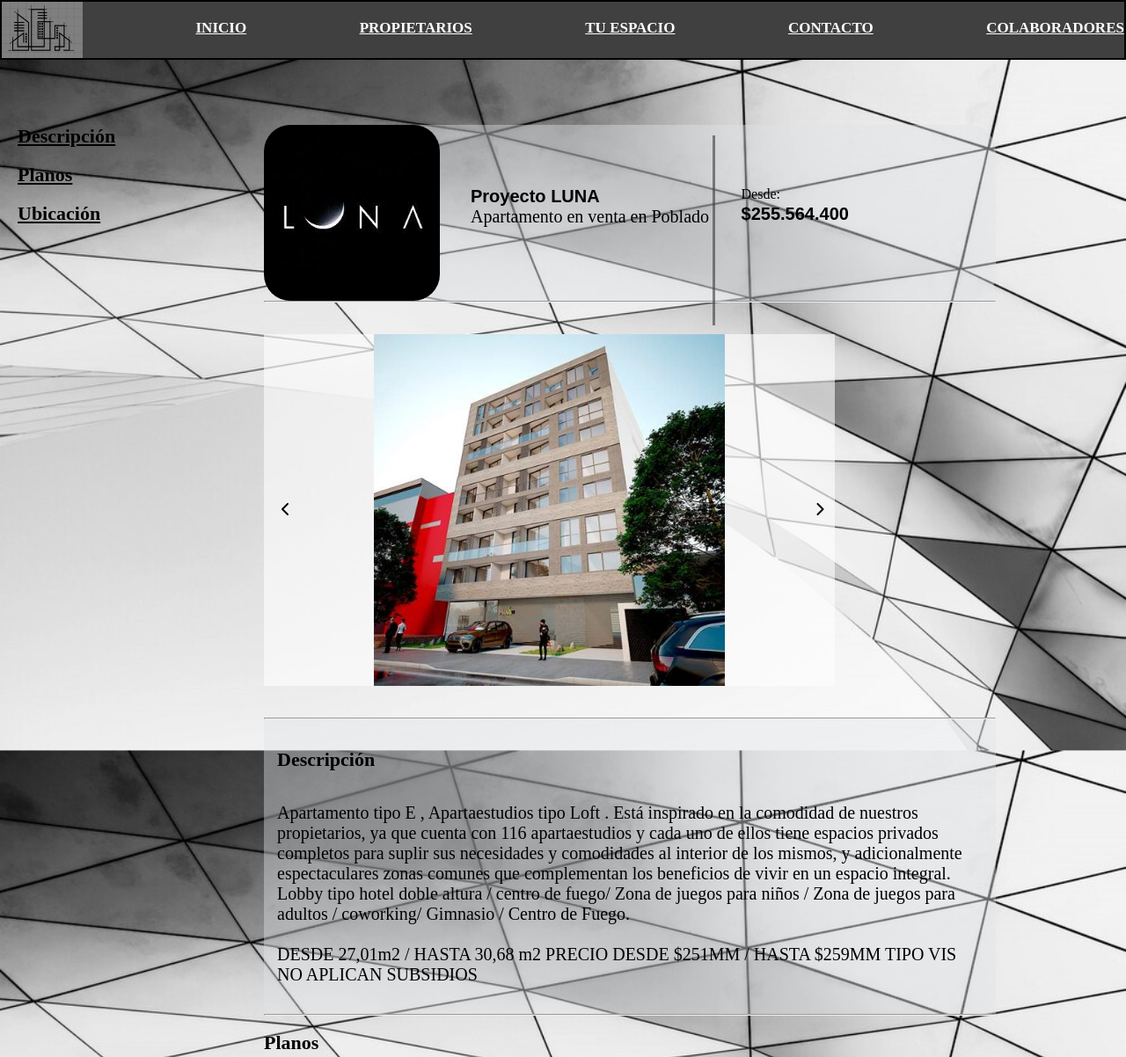
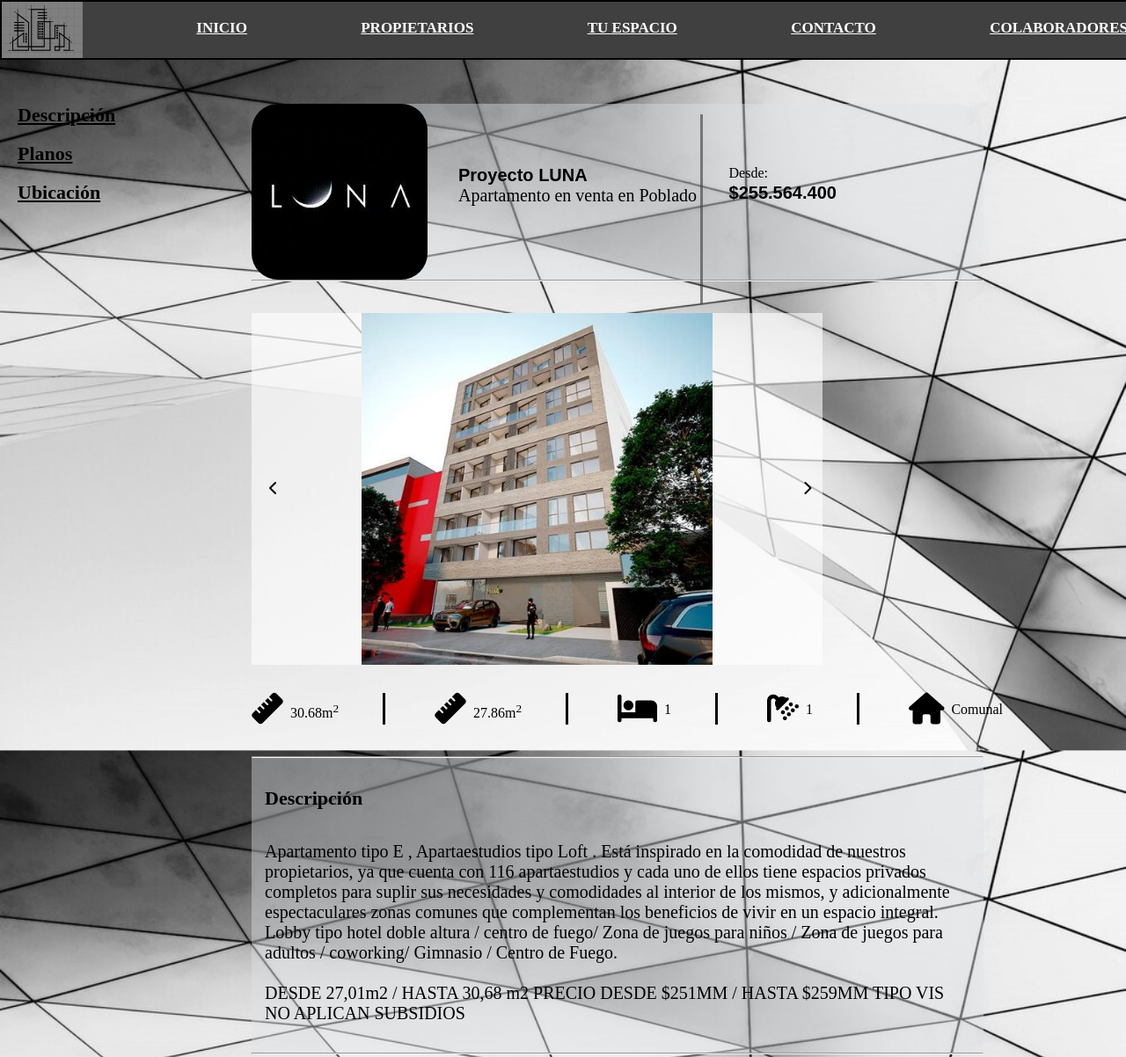
Before and after one commit to Santiscano/proyecto-integrador-cesde, a plain HTML site: page frontend/proyecto_luna.html in a window 1280 px wide. Shown: the top 1202 px of the page at 88% size. Drawn offline with Linux system fonts and the light colour scheme.

Commit message:
cambios en proyecto luna

```diff
--- a/frontend/css/style-luna.css
+++ b/frontend/css/style-luna.css
@@ -9,6 +9,7 @@
 nav a{
    padding-top: 20px;
 }
+
 .menu{
     font-family: muli-bold;
     font-weight: bold;
@@ -20,6 +21,8 @@ nav a{
     border-width: 2px;
     border-style: solid;
     border-color: #000000;
+    position: fixed;
+    width: 100%;
 }
 .menu a{
     font-size: 17px;
@@ -50,7 +53,10 @@ nav a{
     height: 200px;
     display: inline-block;
     padding-left: 20px;
-    padding-top: 20px;
+    padding-top: 5%;
+    text-decoration: none;
+    justify-content: space-between;
+    position: fixed;
 }
 .contenidouno{
     width: 65%;
@@ -58,13 +64,10 @@ nav a{
     display: inline-block;
     position: absolute;
     padding-left: 30px;
-    padding-top: 20px;
-    margin-left: 50px;
+    padding-top: 5%;
+    margin-left: 20%;
 }
-.opciones{
-    text-decoration: none;
-    justify-content: space-between;
-}
+
 body{
     background-image: url(/frontend/img/fondo.jpg);
     background-repeat: no-repeat;
@@ -190,3 +193,17 @@ h3{
 i{
     color: #000000;
 }
+.texticon{
+    display: flex;
+    padding-top: 10px;
+    margin-right: 6%;
+    margin-left: 8px;
+}
+.icon{
+    border-left: 3px solid black;
+    padding-left: 3.5rem;
+}
+.iconos1{
+    display: flex;
+    padding-top: 2rem;
+}
--- a/frontend/proyecto_luna.html
+++ b/frontend/proyecto_luna.html
@@ -5,6 +5,7 @@
     <meta name="viewport" content="width=device-width, initial-scale=1.0">
     <link rel="stylesheet" href="css/style-luna.css">
     <script src="https://kit.fontawesome.com/887a835504.js" crossorigin="anonymous"> </script>
+    <link rel="stylesheet" href="https://cdnjs.cloudflare.com/ajax/libs/font-awesome/6.5.2/css/all.min.css" integrity="sha512-SnH5WK+bZxgPHs44uWIX+LLJAJ9/2PkPKZ5QiAj6Ta86w+fsb2TkcmfRyVX3pBnMFcV7oQPJkl9QevSCWr3W6A==" crossorigin="anonymous" referrerpolicy="no-referrer" />
     <title>Proyecto Luna</title>
  </head>
 <body>
@@ -36,6 +37,7 @@
                 <h3 id="nombre">Proyecto LUNA</h3>
                 <h3>Apartamento en venta en Poblado</h3><br>
             </div>
+
             <div class="linea-vertical"></div>
                 <div class="precio">
                     <p>Desde:</p>
@@ -204,6 +206,29 @@
             </div>
         </div>
 
+        <div class="iconos1">
+        <div>
+            <i class='fas fa-ruler' style='font-size:36px'></i>
+        </div>
+        <div class="texticon"><p>30.68m<sup>2</sup></p></div>
+        <div class="icon">
+            <i class='fas fa-ruler' style='font-size:36px'></i>
+        </div>
+        <div class="texticon"><p>27.86m<sup>2</sup></p></div>
+        <div class="icon">
+            <i class='fas fa-bed' style='font-size:36px'></i>
+        </div>
+        <div class="texticon"><p>1</p></div>
+        <div class="icon">
+            <i class='fas fa-shower' style='font-size:36px'></i>
+        </div>
+        <div class="texticon"><p>1</p></div>
+        <div class="icon">
+            <i class='fas fa-home' style='font-size:36px'></i>
+        </div>
+        <div class="texticon"><p>Comunal</p></div>
+        </div>
+
     <br><br><hr>
     <div class="descripcion">
     <br><h2>Descripción</h2><br>
```
Lines whose indentation alone changed are shown as unchanged.
